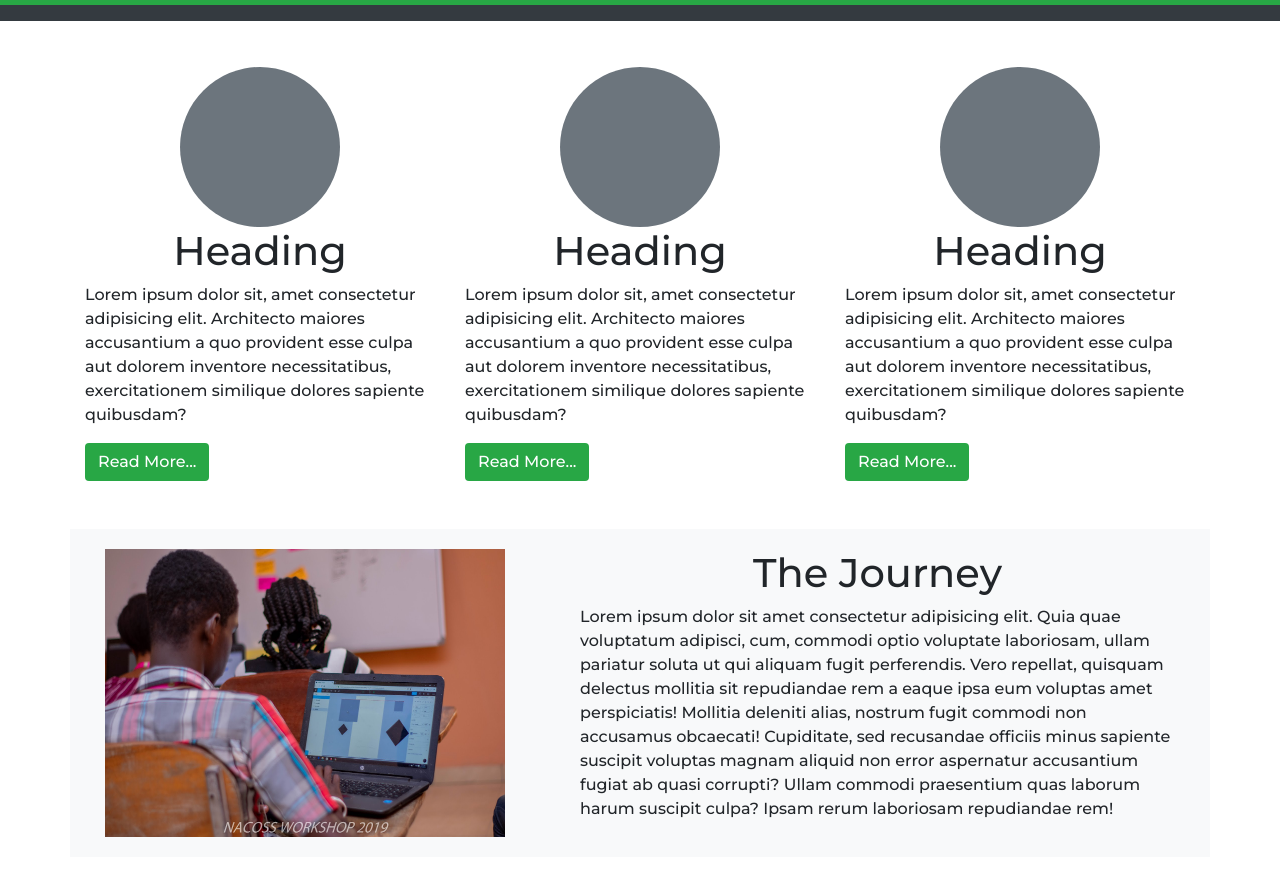
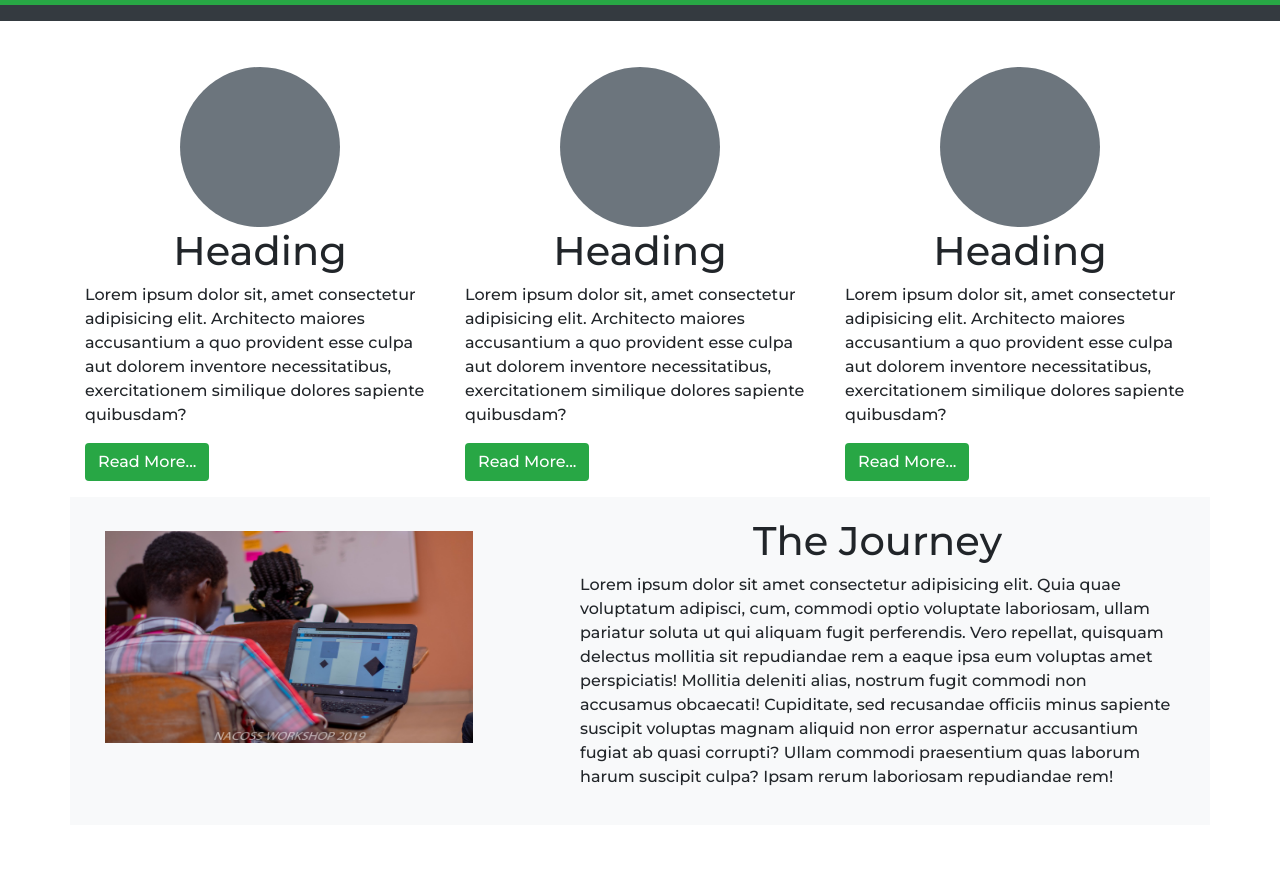
Before and after one commit to iamclement1/nacos_noun, a plain HTML site: page main/about.html in a window 1280 px wide. Shown: the part 61-952 px from the top of the page. Drawn offline with nearby package versions, Linux system fonts and the light colour scheme.

Commit message:
corrected bug at the about page

```diff
--- a/css/style.css
+++ b/css/style.css
@@ -113,6 +113,9 @@ ABOUT PAGE STYLYING
 }
 
 .img-card {
-  width: 25em;
-  height: 18em;
+  padding: 14px 0;
+  width: 23em;
+  height: 15em;
+  align-items: center;
+  justify-content: center;
 }
--- a/main/about.html
+++ b/main/about.html
@@ -82,7 +82,7 @@
       <div class="container-fluid pt-5" style="margin-top: 5em;">
         <div class="container">
           <div class="row">
-            <div class="col-md-4" style="width: 5em; height: auto; padding-bottom: 2em; ">
+            <div class="col-md-4">
               <div class="circle bg-secondary"></div>
               <div class="heading">
                 <h1>Heading</h1>
@@ -90,7 +90,7 @@
                 <button class="btn bg-success" style="color:#fff;">Read More...</button>
               </div>
             </div>
-            <div class="col-md-4" style="width: 5em; height: auto; padding-bottom: 2em; ">
+            <div class="col-md-4" >
               <div class="circle bg-secondary"></div>
               <div class="heading">
                 <h1>Heading</h1>
@@ -100,7 +100,7 @@
                 </div>
               </div>
             </div>
-            <div class="col-md-4" style="width: 5em; height: auto; padding-bottom: 2em; ">
+            <div class="col-md-4">
               <div class="circle bg-secondary"></div>
               <div class="heading">
                 <h1>Heading</h1>
@@ -118,12 +118,12 @@
         <div class="container pt-3" style="margin-bottom: 4em;">
           <div class="row bg-light">
             <div class="col-md-5">
-              <div class="card-body" style="">
+              <div class="card-body">
                <img class="img-card" src="../img/1.jpeg" alt="">
               </div>
             </div>
             <div class="col-md-7">
-              <div class="card-body" style="">
+              <div class="card-body">
                <h1>The Journey</h1>
                <div class="card-text">
                  <p>Lorem ipsum dolor sit amet consectetur adipisicing elit. Quia quae voluptatum adipisci, cum, commodi optio voluptate laboriosam, ullam pariatur soluta ut qui aliquam fugit perferendis. Vero repellat, quisquam delectus mollitia sit repudiandae rem a eaque ipsa eum voluptas amet perspiciatis! Mollitia deleniti alias, nostrum fugit commodi non accusamus obcaecati! Cupiditate, sed recusandae officiis minus sapiente suscipit voluptas magnam aliquid non error aspernatur accusantium fugiat ab quasi corrupti? Ullam commodi praesentium quas laborum harum suscipit culpa? Ipsam rerum laboriosam repudiandae rem!</p>
@@ -139,7 +139,7 @@
         <div class="container pt-3" style="margin-bottom: 4em;">
           <div class="row bg-light">
             <div class="col-md-7">
-              <div class="card-body" style="">
+              <div class="card-body">
                 <h1>The Achievement</h1>
                <div class="card-text">
                  <p>Lorem ipsum dolor sit amet consectetur adipisicing elit. Quia quae voluptatum adipisci, cum, commodi optio voluptate laboriosam, ullam pariatur soluta ut qui aliquam fugit perferendis. Vero repellat, quisquam delectus mollitia sit repudiandae rem a eaque ipsa eum voluptas amet perspiciatis! Mollitia deleniti alias, nostrum fugit commodi non accusamus obcaecati! Cupiditate, sed recusandae officiis minus sapiente suscipit voluptas magnam aliquid non error aspernatur accusantium fugiat ab quasi corrupti? Ullam commodi praesentium quas laborum harum suscipit culpa? Ipsam rerum laboriosam repudiandae rem!</p>
```
Also changed, not shown: main/index.html (+1 -1 lines).
